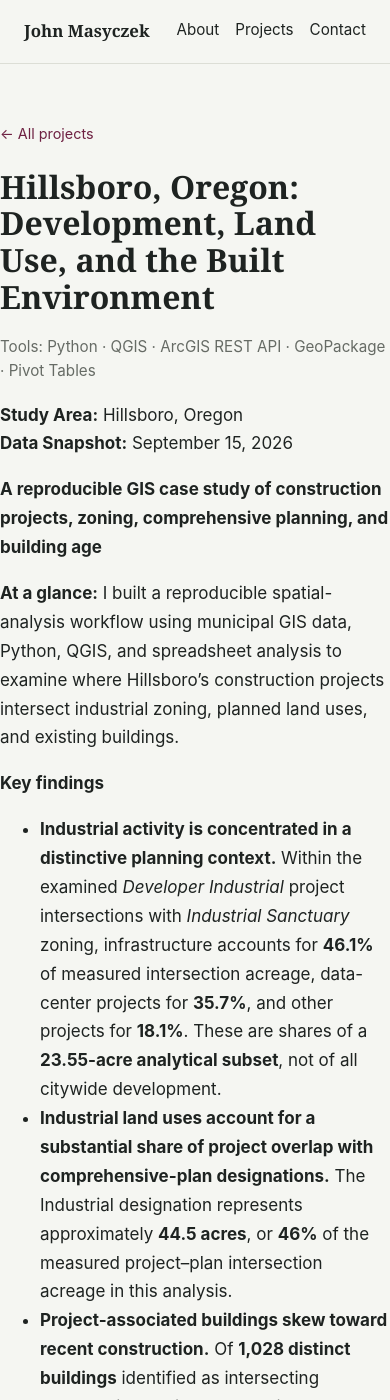
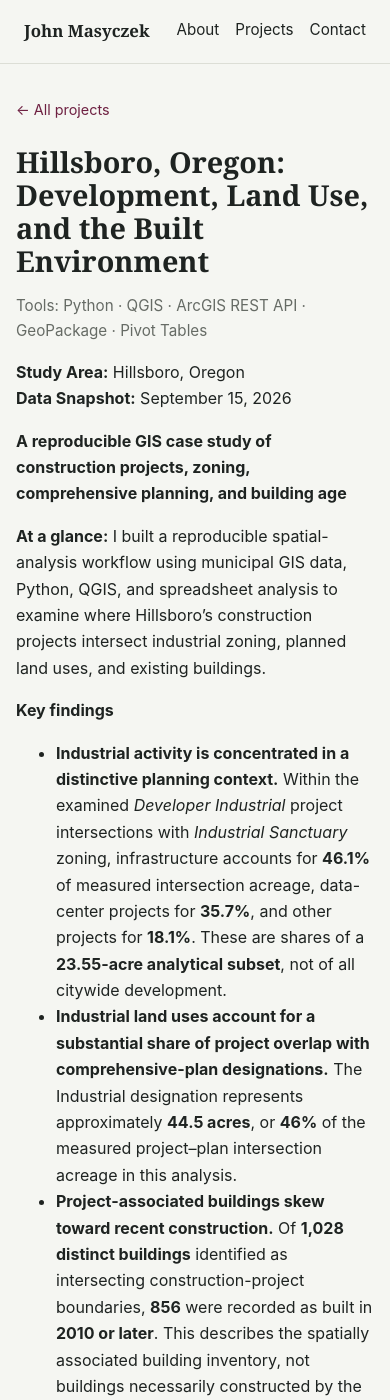
Before and after one commit to Masyczek/portfolio, a Jekyll site: the page built from projects/hillsboro-gis.md, in a window 390 px wide and 1400 px high. Built offline with Jekyll 4.4.1, drawn with Linux system fonts in a browser that asks for light colours; some of the changed text lies outside the part shown.

Commit message:
mobile padding adjustment

```diff
--- a/assets/css/main.css
+++ b/assets/css/main.css
@@ -365,3 +365,43 @@ section#about { border-top: none; }
   .about-grid { grid-template-columns: 1fr; }
   .site-nav { gap: 1rem; }
 }
+
+/* Mobile layout for project reports */
+@media (max-width: 600px) {
+
+  .project-page {
+    width: 100%;
+    max-width: 100%;
+    padding: 2rem 1rem 3rem;
+    box-sizing: border-box;
+  }
+
+  .project-page h1 {
+    font-size: clamp(1.8rem, 7vw, 2.4rem);
+    line-height: 1.15;
+    overflow-wrap: break-word;
+  }
+
+  .project-page__body {
+    font-size: 1rem;
+    line-height: 1.65;
+    overflow-wrap: break-word;
+  }
+
+  .project-page__body img {
+    max-width: 100%;
+    height: auto;
+  }
+
+  .project-page__body table {
+    display: block;
+    width: 100%;
+    overflow-x: auto;
+    -webkit-overflow-scrolling: touch;
+  }
+
+  .project-page__body th,
+  .project-page__body td {
+    white-space: nowrap;
+  }
+}
```
